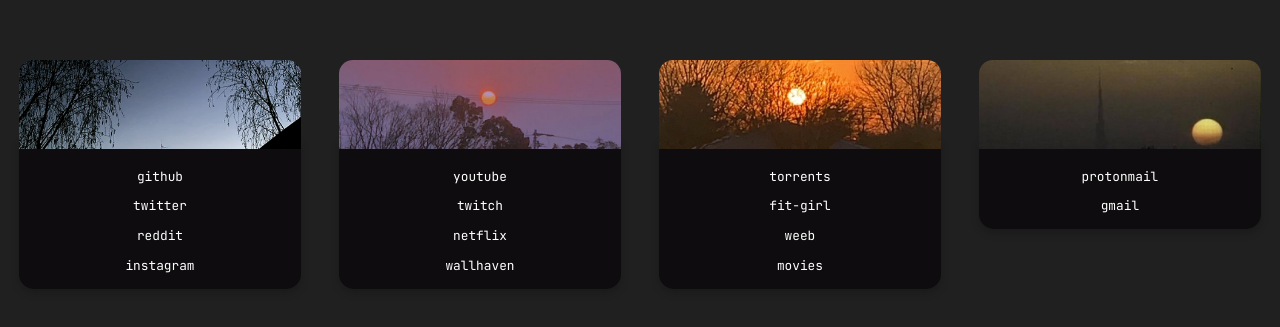
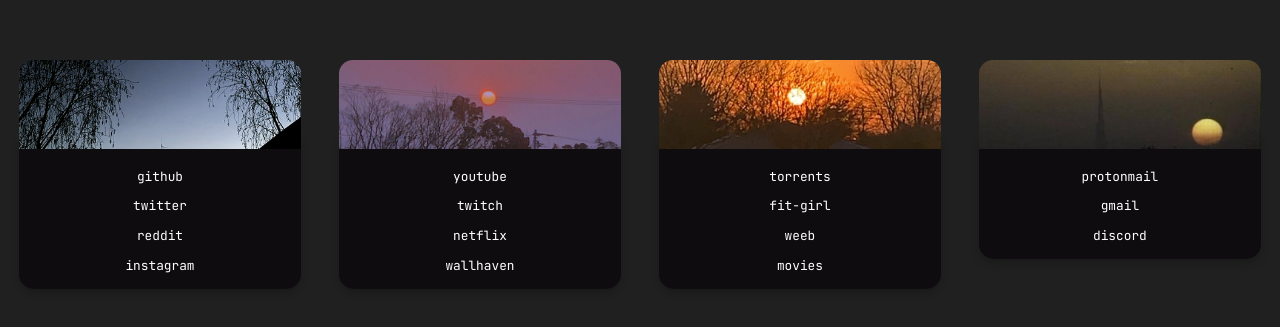
Before and after one commit to bxrlin/janguru, a plain HTML site: page index.html in a window 1280 px wide. Shown: the part 177-504 px from the top of the page. Drawn offline with Linux system fonts and the light colour scheme.

Commit message:
Update index.html

```diff
--- a/index.html
+++ b/index.html
@@ -42,6 +42,7 @@
                 <div class="card">
                     </p><a target="_blank" rel="noopener noreferrer" href="https://mail.protonmail.com/">protonmail</a></p>
                     </p><a target="_blank" rel="noopener noreferrer" href="https://gmail.com/">gmail</a></p>
+                    </p><a target="_blank" rel="noopener noreferrer" href="https://discord.com/app">discord</a></p>
                 </div>
             </div>
         </div>
```
